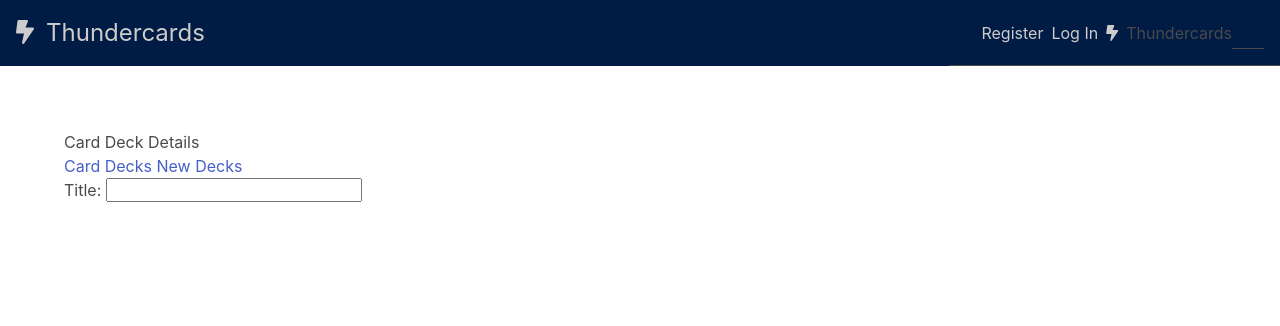
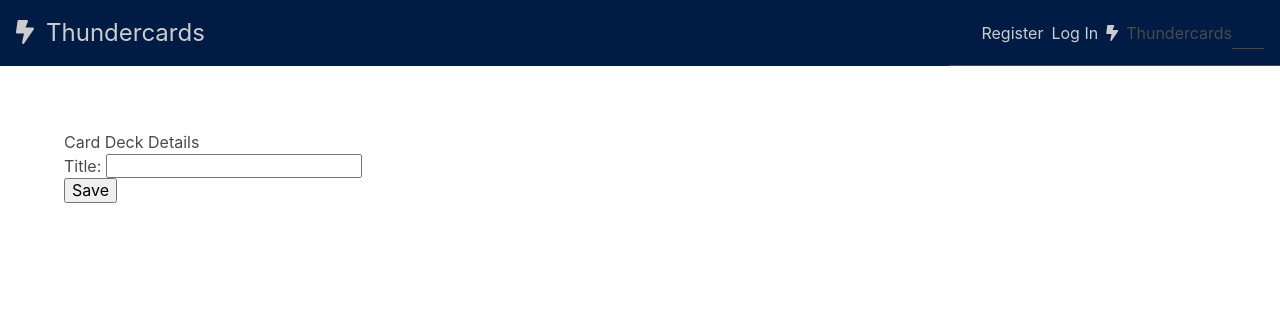
Before and after one commit to Momentum-Team-11/django-duplex-thunderclan, a Django app: template templates/add_deck.html in a window 1280 px wide. Shown: the top 326 px of the page. Run offline with Django 4.2, Linux system fonts and the light colour scheme; the template is opened without the code that fills it: values that come from a table or form of the project are taken from there, others are empty; parts of the project's set-up code (start-up, migrations or seed data) failed here and were passed over; some libraries are stand-ins or nearby versions.

Commit message:
created save function

```diff
--- a/templates/add_deck.html
+++ b/templates/add_deck.html
@@ -2,17 +2,16 @@
 
 {% block content %}
 <h2>Card Deck Details</h2>
-<a>Card Decks</a>
-<a>New Decks</a>
+
 <div class="form">
 
-    <form method="POST" class="post-form">{% csrf_token %}
+    <form action="{% url 'add_deck' %}" method="POST" class="post-form">{% csrf_token %}
         {{ form.as_p }}
-        {% for deck in decks %}
+
         <button type="submit" class="save btn btn-secondary">Save</button>
     </form>
-    <a href="{% url 'list_decks' pk=deck.pk %}">New Deck</a><br>
+    <a href="{% url 'list_decks' %}"><br>
 </div>
-{% endfor %}
+
 
 {% endblock content %}
```
